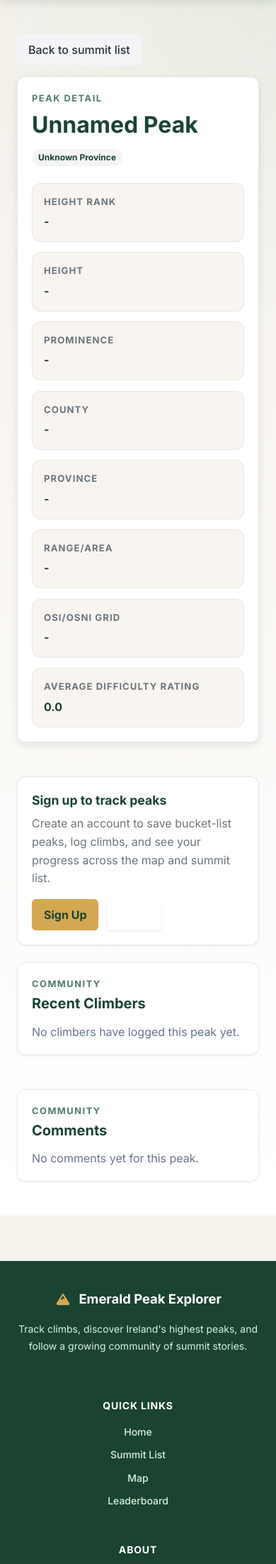
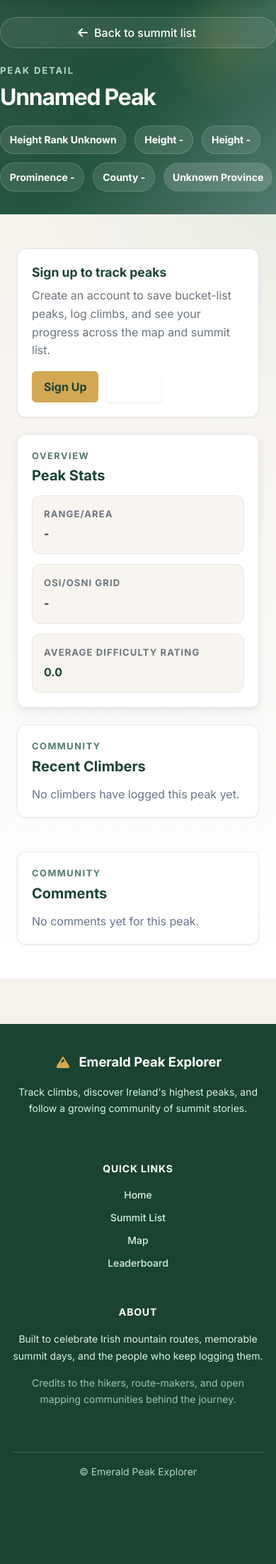
Before and after one commit to AndrianBarbulat/Emerald-Summit-Tracker, a Flask app: template templates/peak_detail.html in a window 390 px wide. Shown: the part 52-2256 px from the top of the page at 71% size. After the commit the page ends 2134 px from the top, so only its background shows below. Run offline with Flask 3, Linux system fonts and the light colour scheme; the template is opened without the code that fills it, so the values that code supplies are empty.

Commit message:
Built the peak detail header section with a full width gradient background using the forest theme. Displayed the peak name prominently with a row of stat pills including rank, height in meters and feet, prominence, county, and province. Added dynamic action buttons for logged in users that reflect climbed and bucket list status with updated labels and styles. Ensured responsive behaviour with wrapping stat pills and vertically stacked buttons on mobile devices.

```diff
--- a/static/css/style.css
+++ b/static/css/style.css
@@ -121,6 +121,163 @@
     margin-bottom: 0;
 }
 
+.peak-detail-hero {
+    background:
+        radial-gradient(circle at top right, rgba(255, 255, 255, 0.12), transparent 24%),
+        linear-gradient(135deg, var(--color-forest) 0%, #24553f 52%, var(--color-sage) 100%);
+    overflow: hidden;
+    padding: 2rem 0 2.5rem;
+    position: relative;
+}
+
+.peak-detail-hero::before {
+    background:
+        linear-gradient(120deg, rgba(255, 255, 255, 0.08), transparent 38%),
+        radial-gradient(circle at 80% 22%, rgba(212, 168, 83, 0.16), transparent 22%);
+    content: "";
+    inset: 0;
+    pointer-events: none;
+    position: absolute;
+}
+
+.peak-detail-hero .container {
+    position: relative;
+    z-index: 1;
+}
+
+.peak-detail-hero__back {
+    background: rgba(255, 255, 255, 0.08);
+    border-color: rgba(255, 255, 255, 0.2);
+    border-radius: 999px;
+    color: var(--color-white);
+    margin-bottom: 1.4rem;
+}
+
+.peak-detail-hero__back:hover,
+.peak-detail-hero__back:focus-visible {
+    background: rgba(255, 255, 255, 0.14);
+    border-color: rgba(255, 255, 255, 0.3);
+    color: var(--color-white);
+}
+
+.peak-detail-hero__layout {
+    display: flex;
+    gap: 1.5rem;
+}
+
+.peak-detail-hero__layout--with-actions {
+    align-items: flex-start;
+    justify-content: space-between;
+}
+
+.peak-detail-hero__content {
+    flex: 1 1 auto;
+    min-width: 0;
+}
+
+.peak-detail-hero__eyebrow {
+    color: rgba(216, 243, 220, 0.82);
+    font-size: 0.82rem;
+    font-weight: 700;
+    letter-spacing: 0.14em;
+    margin-bottom: 0.7rem;
+    text-transform: uppercase;
+}
+
+.peak-detail-hero__title {
+    color: var(--color-white);
+    font-size: clamp(2.35rem, 4vw, 3.65rem);
+    letter-spacing: -0.04em;
+    line-height: 0.98;
+    margin-bottom: 1.25rem;
+}
+
+.peak-detail-hero__status {
+    display: grid;
+    gap: 1rem;
+    justify-items: flex-end;
+    max-width: 28rem;
+}
+
+.peak-detail-hero__status-chip .peak-status {
+    box-shadow: 0 12px 28px rgba(0, 0, 0, 0.14);
+}
+
+.peak-detail-hero__message {
+    color: var(--color-light-green);
+    margin-top: 0;
+    text-align: right;
+}
+
+.peak-detail-hero__buttons {
+    display: flex;
+    flex-direction: row;
+    flex-wrap: wrap;
+    gap: 0.8rem;
+    justify-content: flex-end;
+    margin-bottom: 0;
+}
+
+.peak-detail-hero__buttons .peak-detail-action-button {
+    min-width: 13rem;
+    width: auto;
+}
+
+.peak-detail-hero__pills {
+    display: flex;
+    flex-wrap: wrap;
+    gap: 0.75rem;
+}
+
+.peak-detail-pill {
+    align-items: center;
+    background: rgba(255, 255, 255, 0.1);
+    border: 1px solid rgba(255, 255, 255, 0.16);
+    border-radius: 999px;
+    color: var(--color-white);
+    display: inline-flex;
+    font-size: 0.94rem;
+    font-weight: 700;
+    min-height: 2.6rem;
+    padding: 0.6rem 0.95rem;
+    white-space: nowrap;
+}
+
+.peak-detail-pill--rank-highlight {
+    background: rgba(212, 168, 83, 0.18);
+    border-color: rgba(212, 168, 83, 0.45);
+    color: #ffe7ae;
+}
+
+.peak-detail-pill--province {
+    border-width: 0;
+}
+
+.peak-detail-pill--province-munster {
+    background: #74C69D;
+    color: #17372c;
+}
+
+.peak-detail-pill--province-leinster {
+    background: #5B8FB9;
+    color: var(--color-white);
+}
+
+.peak-detail-pill--province-ulster {
+    background: #E67E22;
+    color: var(--color-white);
+}
+
+.peak-detail-pill--province-connacht {
+    background: #8E6BB5;
+    color: var(--color-white);
+}
+
+.peak-detail-pill--province-default {
+    background: rgba(255, 255, 255, 0.16);
+    color: var(--color-white);
+}
+
 .peak-detail-page {
     background:
         radial-gradient(circle at top right, rgba(116, 198, 157, 0.1), transparent 28%),
@@ -128,46 +285,21 @@
     min-height: calc(100vh - 52px);
 }
 
+.peak-detail-page__prompt {
+    margin-bottom: 1.5rem;
+}
+
 .peak-detail-card,
-.peak-detail-actions {
+.peak-detail-section {
     background: rgba(255, 255, 255, 0.98);
     border: 1px solid rgba(27, 67, 50, 0.1);
     box-shadow: var(--shadow-md);
 }
 
-.peak-detail-card__header {
-    align-items: flex-start;
-    display: flex;
-    gap: 1rem;
-    justify-content: space-between;
-    margin-bottom: 1.5rem;
-}
-
-.peak-detail-card__eyebrow,
-.peak-detail-actions__eyebrow {
-    color: var(--color-sage);
-    font-size: 0.8rem;
-    font-weight: 700;
-    letter-spacing: 0.12em;
-    margin-bottom: 0.6rem;
-    text-transform: uppercase;
-}
-
-.peak-detail-card__title {
-    color: var(--color-forest);
-    margin-bottom: 0;
-}
-
-.peak-detail-card__province {
-    border-radius: 999px;
-    color: var(--color-forest);
-    font-weight: 700;
-}
-
 .peak-detail-card__stats {
     display: grid;
     gap: 0.9rem;
-    grid-template-columns: repeat(2, minmax(0, 1fr));
+    grid-template-columns: repeat(3, minmax(0, 1fr));
 }
 
 .peak-detail-stat {
@@ -869,9 +1009,44 @@
         padding: 0.4rem 0.65rem;
     }
 
-    .peak-detail-card__header {
-        align-items: flex-start;
+    .peak-detail-hero {
+        padding: 1.5rem 0 2rem;
+    }
+
+    .peak-detail-hero__layout,
+    .peak-detail-hero__layout--with-actions {
         flex-direction: column;
+    }
+
+    .peak-detail-hero__title {
+        font-size: 2rem;
+    }
+
+    .peak-detail-hero__status {
+        justify-items: stretch;
+        max-width: none;
+        width: 100%;
+    }
+
+    .peak-detail-hero__buttons {
+        align-items: stretch;
+        flex-direction: column;
+    }
+
+    .peak-detail-hero__buttons .peak-detail-action-button,
+    .peak-detail-hero__back {
+        width: 100%;
+    }
+
+    .peak-detail-hero__message {
+        text-align: left;
+    }
+
+    .peak-detail-pill {
+        font-size: 0.875rem;
+        min-height: 2.35rem;
+        padding: 0.55rem 0.8rem;
+        white-space: normal;
     }
 
     .peak-detail-card__stats {
--- a/static/js/script.js
+++ b/static/js/script.js
@@ -359,7 +359,7 @@
         const logLabel = logButton.querySelector('span:last-child');
         logButton.disabled = normalizedStatus === 'climbed';
         if (logLabel) {
-            logLabel.textContent = normalizedStatus === 'climbed' ? 'Climb Logged' : 'Log Climb';
+            logLabel.textContent = normalizedStatus === 'climbed' ? 'Climbed \u2713' : 'Mark as Climbed';
         }
     }
 
@@ -370,9 +370,7 @@
         bucketButton.classList.toggle('is-active', isBucketListed);
         bucketButton.disabled = normalizedStatus === 'climbed';
         if (bucketLabel) {
-            bucketLabel.textContent = normalizedStatus === 'climbed'
-                ? 'Already Climbed'
-                : (isBucketListed ? 'Remove from Bucket List' : 'Add to Bucket List');
+            bucketLabel.textContent = isBucketListed ? 'In Bucket List \u2713' : 'Add to Bucket List';
         }
     }
 
--- a/templates/peak_detail.html
+++ b/templates/peak_detail.html
@@ -4,50 +4,111 @@
 {% block title %}{{ peak.name or 'Peak Detail' }}{% endblock %}
 
 {% block content %}
+{% set peak_height_m = peak.height_m or peak.height %}
+{% set peak_height_ft = ((peak_height_m | float) * 3.28084) | round | int if peak_height_m else none %}
+{% set peak_rank = peak.height_rank | int if peak.height_rank else none %}
+{% set province_key = (peak.province or '') | lower | replace(' ', '-') %}
+
+<section class="peak-detail-hero">
+    <div class="container">
+        <a href="{{ url_for('summit_list') }}" class="button peak-detail-hero__back">
+            <span class="icon" aria-hidden="true"><i class="fas fa-arrow-left"></i></span>
+            <span>Back to summit list</span>
+        </a>
+
+        <div class="peak-detail-hero__layout{% if profile %} peak-detail-hero__layout--with-actions{% endif %}">
+            <div class="peak-detail-hero__content">
+                <p class="peak-detail-hero__eyebrow">Peak Detail</p>
+                <h1 class="title peak-detail-hero__title">{{ peak.name or 'Unnamed Peak' }}</h1>
+
+                {% if profile %}
+                <div class="peak-detail-hero__status" data-peak-tracking data-peak-id="{{ peak.id }}" data-initial-status="{{ peak_status }}">
+                    <div class="peak-detail-hero__status-chip" data-peak-status-chip>
+                        {{ render_peak_status(peak_status) }}
+                    </div>
+                    <div class="buttons peak-detail-actions__buttons peak-detail-hero__buttons">
+                        <button
+                            type="button"
+                            class="button peak-detail-action-button peak-detail-action-button--log"
+                            data-peak-track-action="log-climb"
+                            {% if has_climbed %}disabled{% endif %}
+                        >
+                            <span class="icon" aria-hidden="true"><i class="fas fa-mountain"></i></span>
+                            <span>{% if has_climbed %}Climbed &#10003;{% else %}Mark as Climbed{% endif %}</span>
+                        </button>
+                        <button
+                            type="button"
+                            class="button peak-detail-action-button peak-detail-action-button--bucket{% if is_bucket_listed %} is-active{% endif %}"
+                            data-peak-track-action="toggle-bucket"
+                            data-bucket-active="{{ 'true' if is_bucket_listed else 'false' }}"
+                            {% if has_climbed %}disabled{% endif %}
+                        >
+                            <span class="icon" aria-hidden="true"><i class="fas fa-bookmark"></i></span>
+                            <span>{% if is_bucket_listed %}In Bucket List &#10003;{% else %}Add to Bucket List{% endif %}</span>
+                        </button>
+                    </div>
+                    <p class="peak-detail-actions__message peak-detail-hero__message" data-peak-tracking-message aria-live="polite"></p>
+                </div>
+                {% endif %}
+
+                <div class="peak-detail-hero__pills">
+                    <span class="peak-detail-pill peak-detail-pill--rank{% if peak_rank == 1 %} peak-detail-pill--rank-highlight{% endif %}">
+                        {% if peak_rank == 1 %}
+                        #1 Highest
+                        {% elif peak_rank %}
+                        #{{ peak_rank }} Height Rank
+                        {% else %}
+                        Height Rank Unknown
+                        {% endif %}
+                    </span>
+                    <span class="peak-detail-pill">Height {{ peak_height_m or '-' }}{% if peak_height_m %}m{% endif %}</span>
+                    <span class="peak-detail-pill">Height {{ peak_height_ft or '-' }}{% if peak_height_ft %}ft{% endif %}</span>
+                    <span class="peak-detail-pill">Prominence {{ peak.prominence_m or '-' }}{% if peak.prominence_m %}m{% endif %}</span>
+                    <span class="peak-detail-pill">County {{ peak.county or '-' }}</span>
+                    <span class="peak-detail-pill peak-detail-pill--province peak-detail-pill--province-{{ province_key if province_key else 'default' }}">
+                        {{ peak.province or 'Unknown Province' }}
+                    </span>
+                </div>
+            </div>
+        </div>
+    </div>
+</section>
+
 <section class="section peak-detail-page">
     <div class="container">
-        <a href="{{ url_for('summit_list') }}" class="button is-light mb-4">Back to summit list</a>
+        {% if not profile %}
+        <div class="box status-prompt peak-detail-page__prompt">
+            <p class="status-prompt__title">Sign up to track peaks</p>
+            <p class="status-prompt__copy">
+                Create an account to save bucket-list peaks, log climbs, and see your progress across the map and summit list.
+            </p>
+            <div class="buttons status-prompt__actions">
+                <button type="button" class="button site-navbar__signup" onclick="openModal('signup')">Sign Up</button>
+                <button type="button" class="button site-navbar__login" onclick="openModal('login')">Login</button>
+            </div>
+        </div>
+        {% endif %}
+
         <div class="columns is-variable is-6 is-multiline">
-            <div class="column is-12-tablet is-8-desktop">
+            <div class="column is-12">
                 <div class="box peak-detail-card">
-                    <div class="peak-detail-card__header">
+                    <div class="peak-detail-section__header">
                         <div>
-                            <p class="peak-detail-card__eyebrow">Peak Detail</p>
-                            <h1 class="title is-3 peak-detail-card__title">{{ peak.name or 'Unnamed Peak' }}</h1>
+                            <p class="peak-detail-section__eyebrow">Overview</p>
+                            <h2 class="title is-5 peak-detail-section__title">Peak Stats</h2>
                         </div>
-                        <span class="tag is-light peak-detail-card__province">{{ peak.province or 'Unknown Province' }}</span>
                     </div>
 
                     <div class="peak-detail-card__stats">
                         <div class="peak-detail-stat">
-                            <span class="peak-detail-stat__label">Height Rank</span>
-                            <span class="peak-detail-stat__value">{{ peak.height_rank or '-' }}</span>
-                        </div>
-                        <div class="peak-detail-stat">
-                            <span class="peak-detail-stat__label">Height</span>
-                            <span class="peak-detail-stat__value">{{ peak.height_m or '-' }}{% if peak.height_m %}m{% endif %}</span>
-                        </div>
-                        <div class="peak-detail-stat">
-                            <span class="peak-detail-stat__label">Prominence</span>
-                            <span class="peak-detail-stat__value">{{ peak.prominence_m or '-' }}{% if peak.prominence_m %}m{% endif %}</span>
-                        </div>
-                        <div class="peak-detail-stat">
-                            <span class="peak-detail-stat__label">County</span>
-                            <span class="peak-detail-stat__value">{{ peak.county or '-' }}</span>
-                        </div>
-                        <div class="peak-detail-stat">
-                            <span class="peak-detail-stat__label">Province</span>
-                            <span class="peak-detail-stat__value">{{ peak.province or '-' }}</span>
-                        </div>
-                        <div class="peak-detail-stat">
                             <span class="peak-detail-stat__label">Range/Area</span>
                             <span class="peak-detail-stat__value">{{ peak.range_area or '-' }}</span>
                         </div>
-                        <div class="peak-detail-stat peak-detail-stat--wide">
+                        <div class="peak-detail-stat">
                             <span class="peak-detail-stat__label">OSI/OSNI Grid</span>
                             <span class="peak-detail-stat__value">{{ peak.osi_osni_grid or '-' }}</span>
                         </div>
-                        <div class="peak-detail-stat peak-detail-stat--wide">
+                        <div class="peak-detail-stat">
                             <span class="peak-detail-stat__label">Average Difficulty Rating</span>
                             <span class="peak-detail-stat__value">
                                 {% if avg_difficulty is not none %}
@@ -59,58 +120,6 @@
                         </div>
                     </div>
                 </div>
-            </div>
-
-            <div class="column is-12-tablet is-4-desktop">
-                {% if profile %}
-                <div class="box peak-detail-actions" data-peak-tracking data-peak-id="{{ peak.id }}" data-initial-status="{{ peak_status }}">
-                    <p class="peak-detail-actions__eyebrow">Tracking</p>
-                    <div class="peak-detail-actions__status" data-peak-status-chip>
-                        {{ render_peak_status(peak_status) }}
-                    </div>
-                    <p class="peak-detail-actions__copy">
-                        {% if has_climbed %}
-                        You have already logged this peak.
-                        {% elif is_bucket_listed %}
-                        This peak is saved to your bucket list.
-                        {% else %}
-                        Keep this peak on your radar or log a climb in one click.
-                        {% endif %}
-                    </p>
-                    <div class="buttons peak-detail-actions__buttons">
-                        <button
-                            type="button"
-                            class="button peak-detail-action-button peak-detail-action-button--log"
-                            data-peak-track-action="log-climb"
-                            {% if has_climbed %}disabled{% endif %}
-                        >
-                            <span class="icon" aria-hidden="true"><i class="fas fa-mountain"></i></span>
-                            <span>{% if has_climbed %}Climb Logged{% else %}Log Climb{% endif %}</span>
-                        </button>
-                        <button
-                            type="button"
-                            class="button peak-detail-action-button peak-detail-action-button--bucket{% if is_bucket_listed %} is-active{% endif %}"
-                            data-peak-track-action="toggle-bucket"
-                            data-bucket-active="{{ 'true' if is_bucket_listed else 'false' }}"
-                        >
-                            <span class="icon" aria-hidden="true"><i class="fas fa-bookmark"></i></span>
-                            <span>{% if is_bucket_listed %}Remove from Bucket List{% else %}Add to Bucket List{% endif %}</span>
-                        </button>
-                    </div>
-                    <p class="peak-detail-actions__message" data-peak-tracking-message aria-live="polite"></p>
-                </div>
-                {% else %}
-                <div class="box status-prompt">
-                    <p class="status-prompt__title">Sign up to track peaks</p>
-                    <p class="status-prompt__copy">
-                        Create an account to save bucket-list peaks, log climbs, and see your progress across the map and summit list.
-                    </p>
-                    <div class="buttons status-prompt__actions">
-                        <button type="button" class="button site-navbar__signup" onclick="openModal('signup')">Sign Up</button>
-                        <button type="button" class="button site-navbar__login" onclick="openModal('login')">Login</button>
-                    </div>
-                </div>
-                {% endif %}
             </div>
         </div>
 
```
Also changed, not shown: other parts of static/css/style.css (+31 -23 lines).
